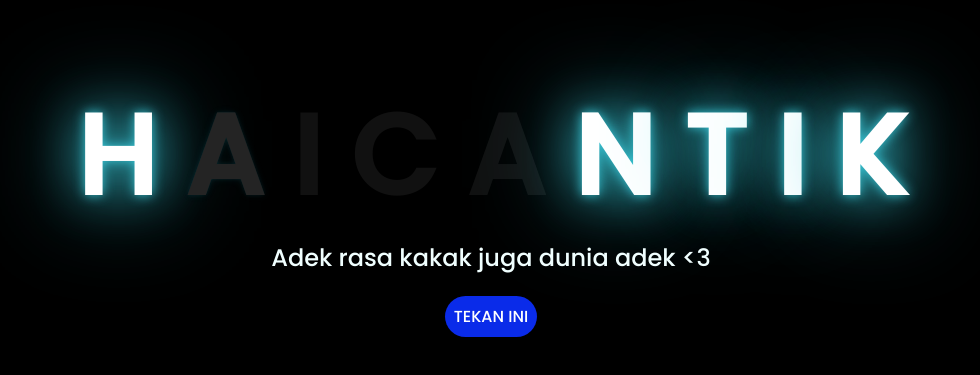
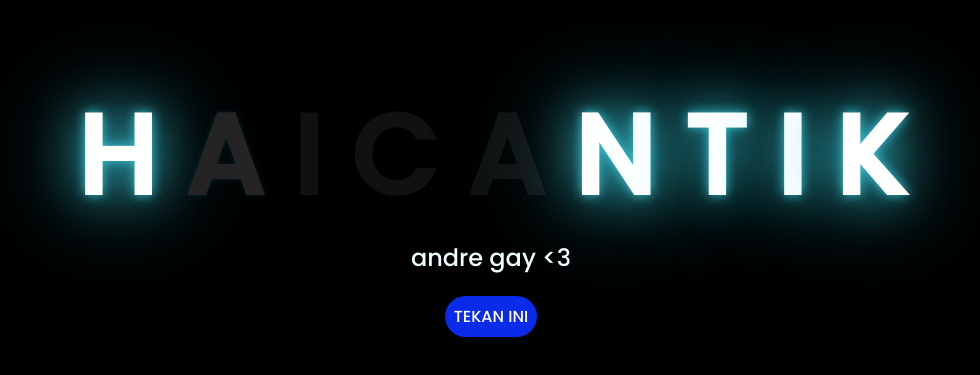
Before and after one commit to xeriussssss/flower, a plain HTML site: page flores-amarillas-tres-main/index.html in a window 1280 px wide. Shown: the part 131-506 px from the top of the page, without its empty margins (157-1137 px from the left). Drawn offline with Linux system fonts and the light colour scheme.

Commit message:
Update index.html

```diff
--- a/flores-amarillas-tres-main/index.html
+++ b/flores-amarillas-tres-main/index.html
@@ -24,7 +24,7 @@
         <span>K</span>
     </div>
     <div class="description">
-        <span>Adek rasa kakak juga dunia adek <3</span>
+        <span>andre gay  <3</span>
     </div>
     <div class="button">
         <button class="botones">
```
